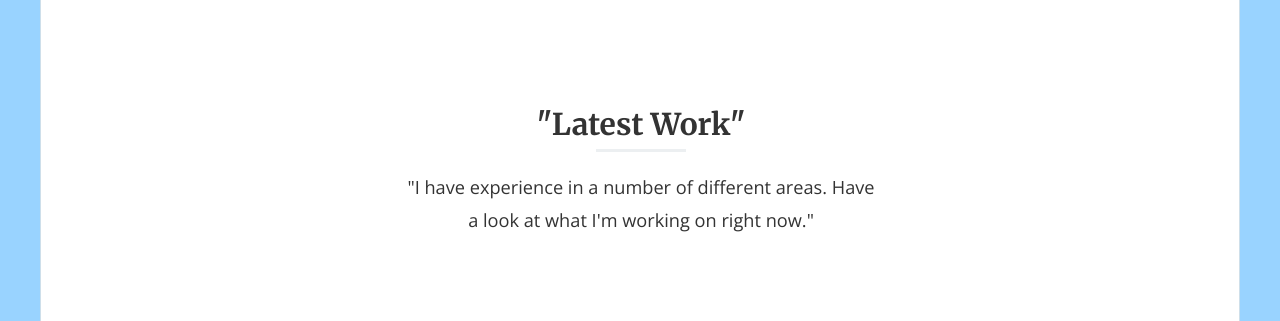
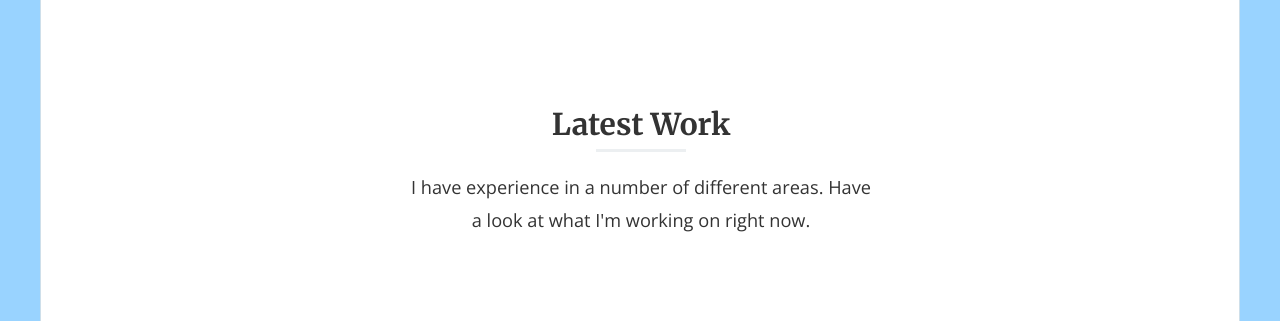
Before and after one commit to jawher-Mansour/jawher-Mansour.github.io, a Jekyll site: the page index.html, which Jekyll copies as it is, in a window 1280 px wide and 900 px high, scrolled down 620 px. Shown: the part 155-476 px from the top of the window. Built offline with Jekyll 4.4.1, drawn with Linux system fonts in a browser that asks for light colours; nearby versions of some CDN libraries; library files that are not in the unit come from our copies; a script that is not in the unit is left out.

Commit message:
Update index.html

```diff
--- a/index.html
+++ b/index.html
@@ -159,10 +159,10 @@
           <div class="col-md-12">
 
 
-            <h2 class="section-title text-center">"Latest Work"</h2>
+            <h2 class="section-title text-center">Latest Work</h2>
 
 
-            <p class="section-subtitle text-center">"I have experience in a number of different areas. Have a look at what I'm working on right now."</p>
+            <p class="section-subtitle text-center">I have experience in a number of different areas. Have a look at what I'm working on right now.</p>
 
 
             <div class="break"></div>
```
